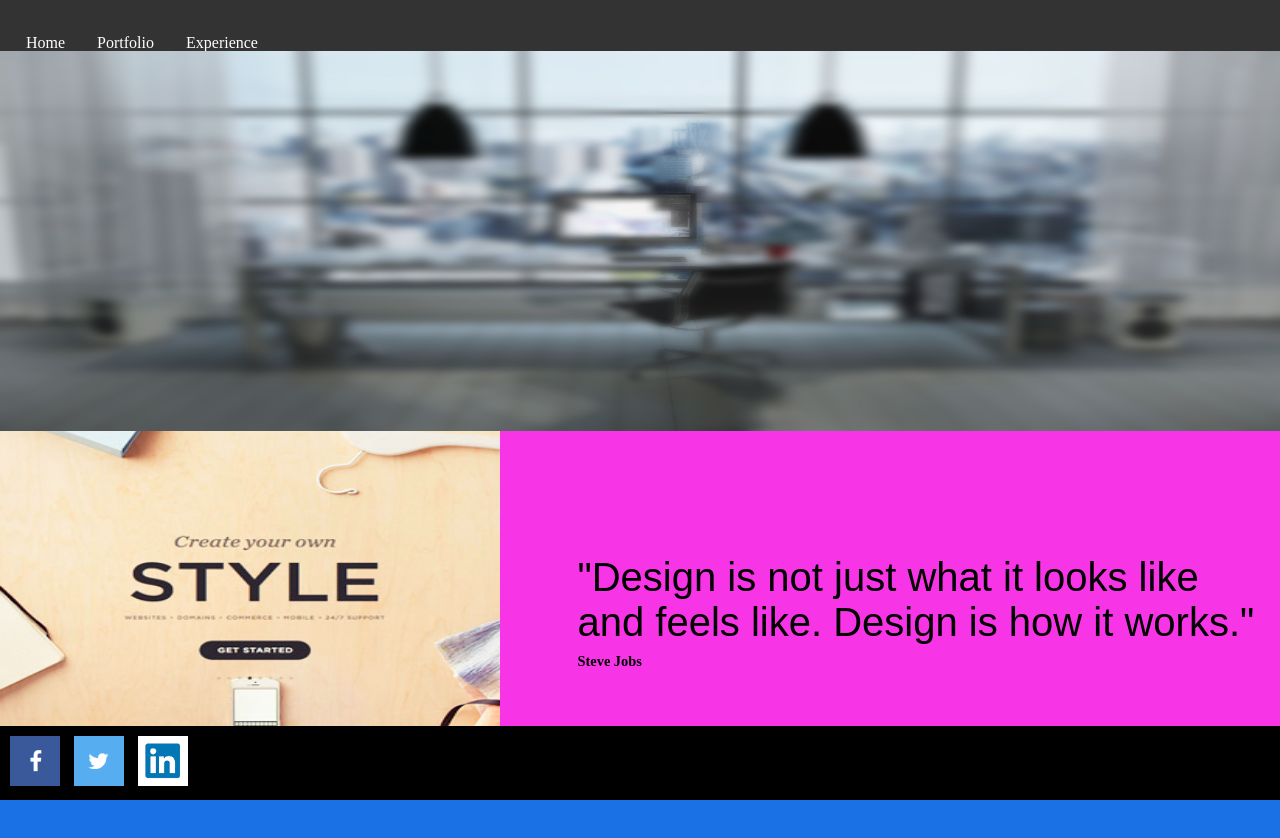
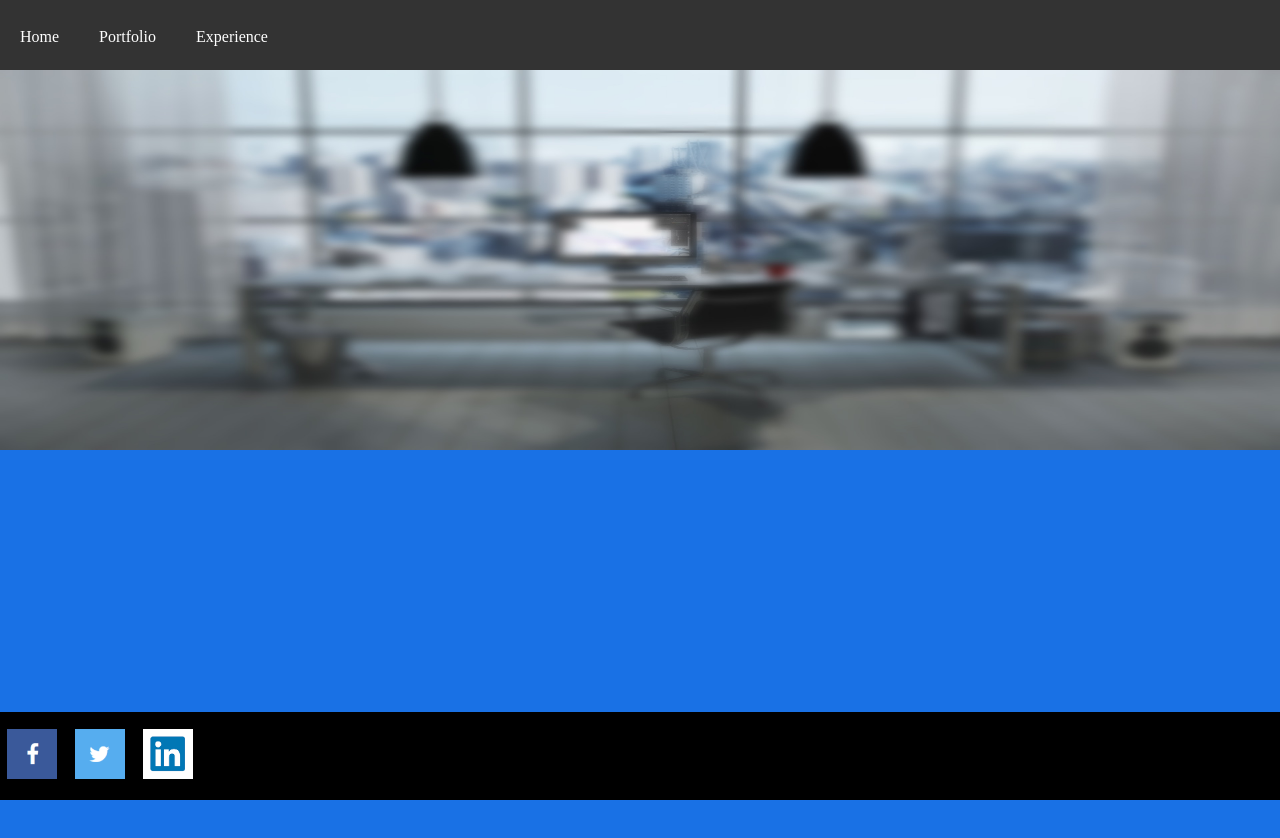
Before and after one commit to coding102/My_Website, a plain HTML site: page index.html in a window 1280 px wide. After the commit the page ends 800 px from the top, so only its background shows below. Drawn offline with Linux system fonts and the light colour scheme.

Commit message:
index css fixes

```diff
--- a/index.html
+++ b/index.html
@@ -4,7 +4,6 @@
         <meta charset="utf-8">
         <title>Home</title>
         <link rel="stylesheet" type="text/css" href="my.css">
-        <script src="http://use.edgefonts.net/wire-one:n4:all.js"></script>
     </head>
 
 		  <body>
@@ -23,27 +22,11 @@
 
                 </div>
 
-                <img id="background" src="pictures/desk.jpeg" alt="HTML5 Icon" style="width:100%;height: 380px;">
+                <img id="background" src="pictures/desk.jpeg" style="width:100%;height: 380px;">
 
             </div><!--end header -->
 
-                <div id="photocap">
 
-                    <img src="pictures/imag.jpg">
-
-                </div>
-
-
-                <div id="column">
-
-                    <p>
-                        "Design is not just what it looks like and feels like. Design is how it works."
-                    </p>
-
-                    <h5>Steve Jobs</h6>
-
-
-                </div>
 
                     <div id="footer">
 
--- a/my.css
+++ b/my.css
@@ -6,6 +6,51 @@ html, body, div, span, object, iframe, h1, h2, h3, h4, h5, h6, p, blockquote, pr
     font-size: 100%;
     vertical-align: baseline;
     background: transparent;
+}
+
+body {
+    height: 100%;
+    width: 100%;
+    background-color:#1971e5;
+}
+
+.container {
+    width: 100%;
+    height: 100%;
+}
+
+#header {
+    width: 100%;
+    position: absolute;
+}
+
+#nav {
+    width: 100%;
+    height: 70px;
+}
+
+#nav ul {
+    width: 100%;
+    height: 100%;
+    list-style-type: none;
+    background-color: #333;
+
+}
+
+#nav li {
+    float: left;
+}
+
+#nav li, a {
+    display: block;
+    color: white;
+    text-align: center;
+    padding: 14px 10px 10px 10px;
+    text-decoration: none;
+}
+
+li a:hover {
+    background-color: #111;
 }
 
 #footer {
@@ -18,84 +63,5 @@ html, body, div, span, object, iframe, h1, h2, h3, h4, h5, h6, p, blockquote, pr
 }
 
 #footer img {
-    padding-left: 10px;
+    padding: 7px 7px 7px 7px;
 }
-
-body {
-    height: 100%;
-    width: 100%;
-}
-
-#background {
-    margin-top: -40px;
-    margin-bottom: -5px;
-    max-width: 100%;
-    position: relative;
-
-}
-
-.container {
-    height: 860px;
-    background-color:#1971e5;
-
-}
-
-#photocap {
-    float: left;
-    width: 500px
-}
-
-#photocap img {
-    width: 100%;
-    height: 350px
-}
-
-#column {
-    float:left;
-    height: 350px;
-    width: 780px;
-    background-color:#f735e7;
-}
-
-#column p {
-    width: 690px;
-    margin: 0 auto;
-    padding-top: 16%;
-    padding-left: 65px;
-    font-family: wire-one, sans-serif;
-    font-size: 2.5em;
-}
-
-#column h5 {
-    width: 665px;
-    margin: 0 auto;
-    padding-top: 1%;
-    font-size: .9em;
-    padding-left: 40px;
-}
-
-ul {
-    list-style-type: none;
-    margin: 0;
-    padding: 20px 0 25px 10px;
-    overflow: hidden;
-    background-color: #333;
-
-}
-
-li {
-    float: left;
-}
-
-li a {
-    display: block;
-    color: white;
-    text-align: center;
-    padding: 14px 16px;
-    text-decoration: none;
-}
-
-/* Change the link color to #111 (black) on hover */
-li a:hover {
-    background-color: #111;
-}
```
Also changed, not shown: index2.html (+1 -1 lines).
